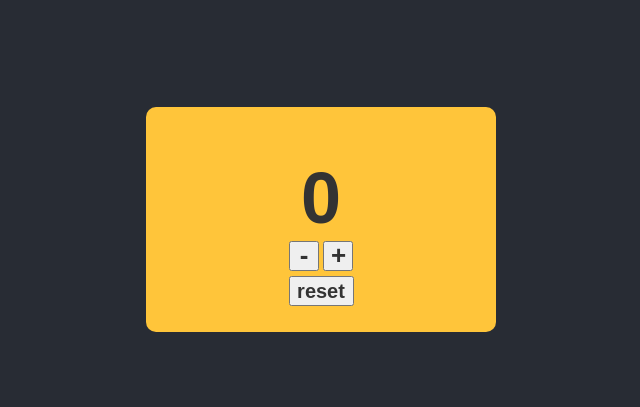
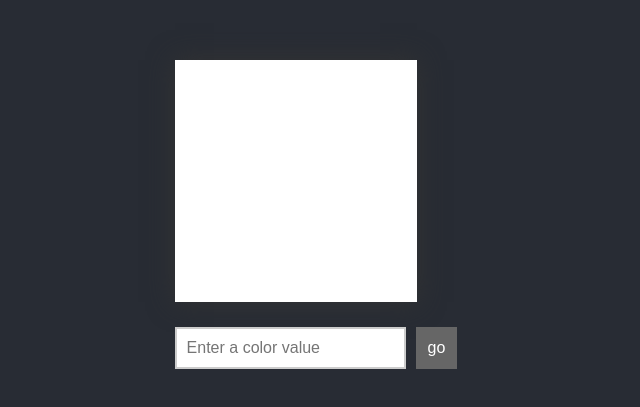
Before and after one commit to bjaus/learning-react, a React (Create React App) app: page / in a window 1280 px wide. Shown: the part 181-588 px from the top of the page, without its empty margins (319-959 px from the left). Built offline with nearby package versions, Linux system fonts and the light colour scheme.

Commit message:
working with form input

```diff
--- a/src/App.js
+++ b/src/App.js
@@ -1,7 +1,7 @@
 import React, { Component } from 'react';
 import './App.css';
 
-import CounterParent from './components/CounterParent';
+import Colorizer from './components/Colorizer';
 
 class App extends Component {
   render() {
@@ -9,7 +9,7 @@ class App extends Component {
     return (
       <div className="App">
         <div className="App-header">
-          <CounterParent />
+          <Colorizer />
         </div>
       </div>
     );
--- /dev/null
+++ b/src/components/Colorizer.css
@@ -0,0 +1,33 @@
+
+#App-header {
+  padding: 50px;
+  background-color: #FFF;
+}
+
+.colorSquare {
+  box-shadow: 0px 0px 25px 0px #333;
+  width: 242px;
+  height: 242px;
+  margin-bottom: 15px;
+}
+
+.colorArea input {
+  padding: 10px;
+  font-size: 16px;
+  border: 2px solid #CCC;
+}
+
+.colorArea button {
+  padding: 10px;
+  font-size: 16px;
+  margin: 10px;
+  background-color: #666;
+  color: #FFF;
+  border: 2px solid #666;
+}
+
+.colorArea button:hover {
+  background-color: #111;
+  border-color: #111;
+  cursor: pointer;
+}
--- /dev/null
+++ b/src/components/Colorizer.js
@@ -0,0 +1,49 @@
+import React, { Component } from 'react';
+
+import './Colorizer.css';
+
+class Colorizer extends Component {
+  constructor(props) {
+    super(props);
+
+    this.state = {
+      color: '',
+      bgColor: 'white'
+    };
+
+    this.colorValue = this.colorValue.bind(this);
+    this.setNewColor = this.setNewColor.bind(this);
+  }
+
+  colorValue(e) {
+    this.setState({
+      color: e.target.value
+    });
+  }
+
+  setNewColor(e) {
+    this.setState({
+      bgColor: this.state.color
+    });
+  }
+
+  render() {
+
+    const squareStyle = {
+      backgroundColor: this.state.bgColor
+    };
+
+    return (
+      <div className="colorArea">
+        <div style={ squareStyle } className="colorSquare"></div>
+
+        <form onSubmit={ this.setNewColor }>
+          <input onChange={ this.colorValue } placeholder='Enter a color value'></input>
+          <button type='submit'>go</button>
+        </form>
+      </div>
+    );
+  }
+}
+
+export default Colorizer;
```
Also changed, not shown: 1 other file (tests, documents, lock files or other folders).
